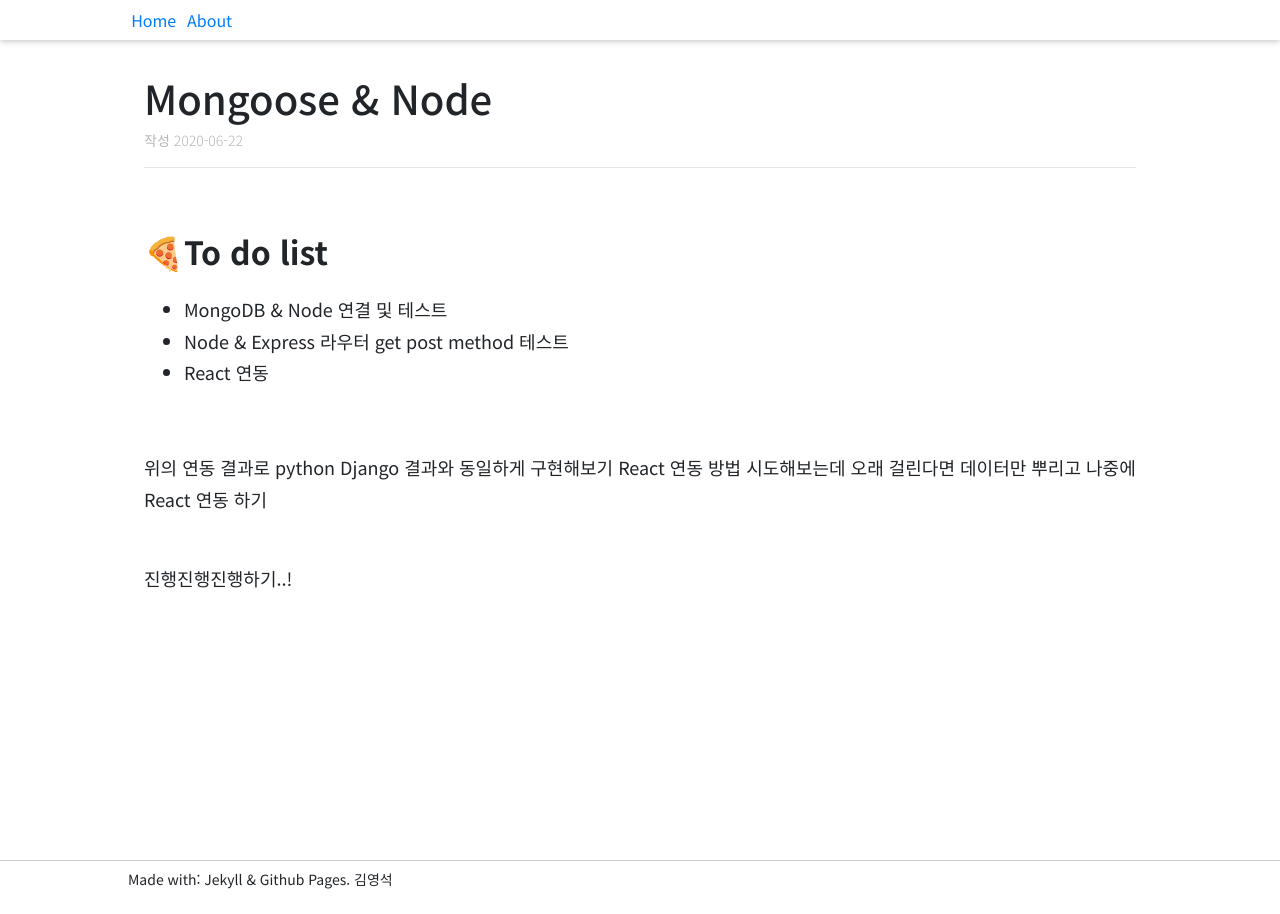
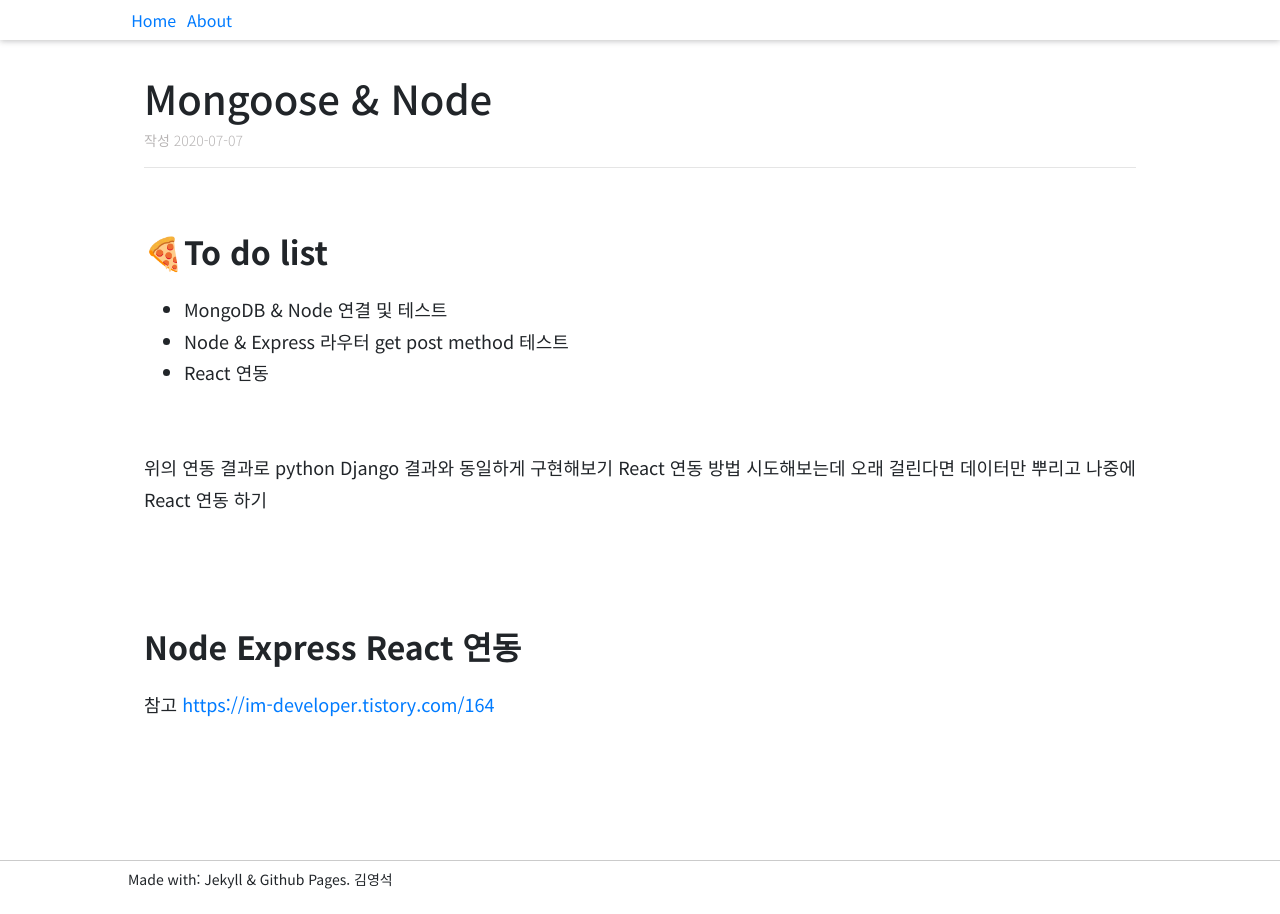
Before and after one commit to waonta/wati2.github.io, a Jekyll site: the page built from _posts/2020-07-07-mongoose.md, in a window 1280 px wide. Built offline with Jekyll 4.4.1, drawn with Linux system fonts in a browser that asks for light colours; some web fonts are replaced.

Commit message:
update link

```diff
--- a/_posts/2020-07-07-mongoose.md
+++ b/_posts/2020-07-07-mongoose.md
@@ -1,8 +1,8 @@
 ---
 layout: post
 title: Mongoose & Node
-date: 2020-06-22
-editDate:
+date: 2020-07-07
+editDate: 2020-07-12
 ---
 
 ## 🍕To do list
@@ -15,4 +15,6 @@ editDate:
 위의 연동 결과로 python Django 결과와 동일하게 구현해보기 React 연동 방법 시도해보는데 오래 걸린다면 데이터만 뿌리고 나중에 React 연동 하기
 
 <br>
-진행진행진행하기..!
+
+## Node Express React 연동
+참고 [https://im-developer.tistory.com/164](https://im-developer.tistory.com/164)
```
